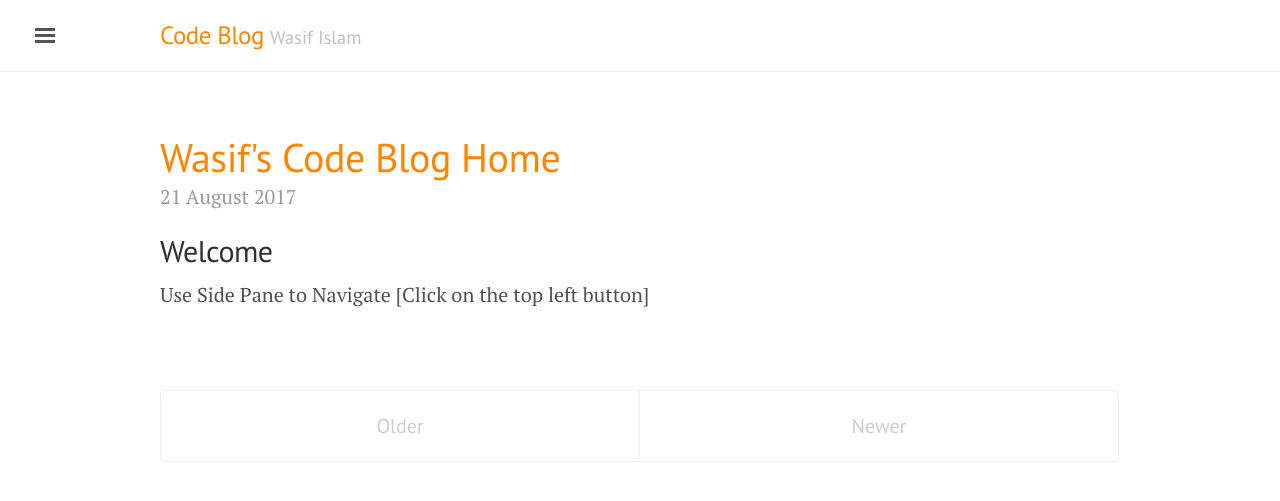
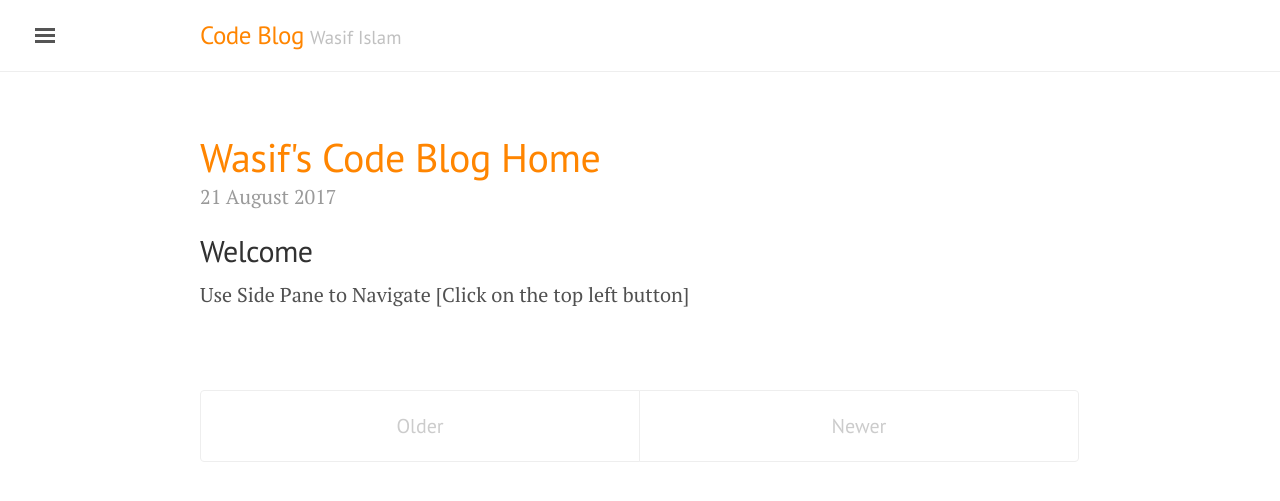
Before and after one commit to washifu/CodeBlog, a Jekyll site: the page built from index.html, in a window 1280 px wide. Shown: the top 501 px of the page. Built offline with Jekyll 4.4.1, drawn with Linux system fonts in a browser that asks for light colours; the list of posts is cut into pages by our own code.

Commit message:
Update lanyon.css

```diff
--- a/public/css/lanyon.css
+++ b/public/css/lanyon.css
@@ -78,13 +78,13 @@ h1, h2, h3, h4, h5, h6 {
 @media (min-width: 38em) {
   .container {
     /* max-width: 32rem; */
-    max-width: 50rem; /* wasif */
+    max-width: 46rem; /* wasif */
   }
 }
 @media (min-width: 56em) {
   .container {
     /* max-width: 38rem; */
-    max-width: 50rem; /* wasif */
+    max-width: 46rem; /* wasif */
   }
 }
 
```
